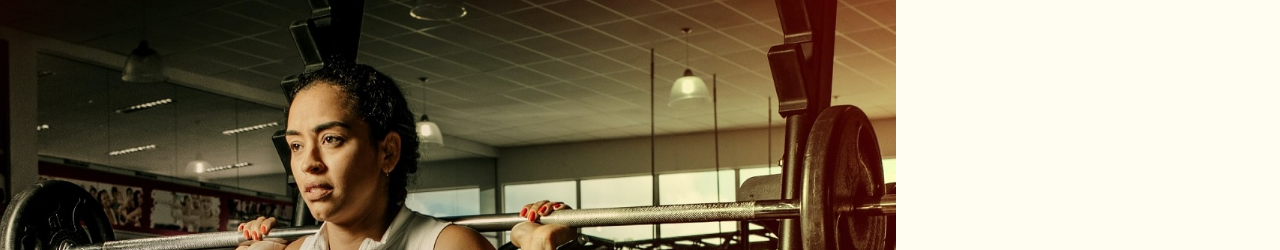
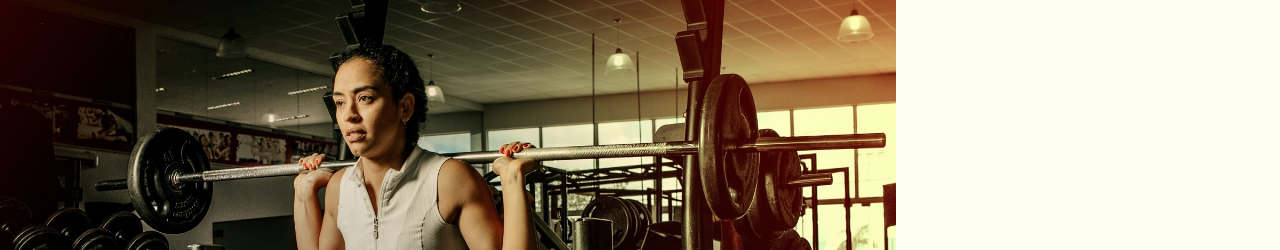
Before and after one commit to ObiOne84/fitness-club, a plain HTML site: page index.html in a window 1280 px wide. Shown: the part 153-403 px from the top of the page. Drawn offline with Linux system fonts and the light colour scheme; a web font is replaced by a local one.

Commit message:
Update hero-image section to vw and display flex

```diff
--- a/assets/css/style.css
+++ b/assets/css/style.css
@@ -91,7 +91,7 @@ header {
 
 /* style hero image */
 #hero-image {
-    height: 900px;
+    height: 100%;
     width: 70%;
     background: url('../images/hero-image.jpg') no-repeat center center;
     background-size: cover;
@@ -100,7 +100,10 @@ header {
 
 /* set postion of the image-holder as relative to  */
 #image-holder {
-    position: relative;
+    /* position: relative; */
+    height: 50vw;
+    display: flex;
+    flex-direction: row;
 }
 
 /* style box-text beside hero-image with flex-box to center the text */
@@ -122,9 +125,9 @@ header {
     height: 100%;
 
     /* set text box beside hero-image with absolute postion */
-    right: 0;
+    /* right: 0;
     bottom: 0;
-    position: absolute;
+    position: absolute; */
 }
 
 /* style about us section with the flex-box */
```
